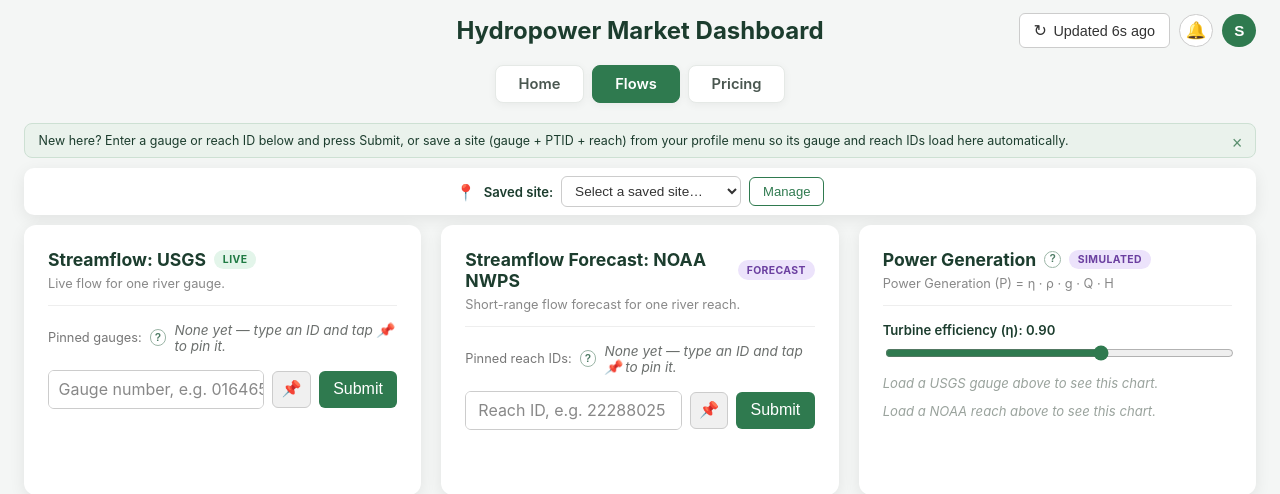
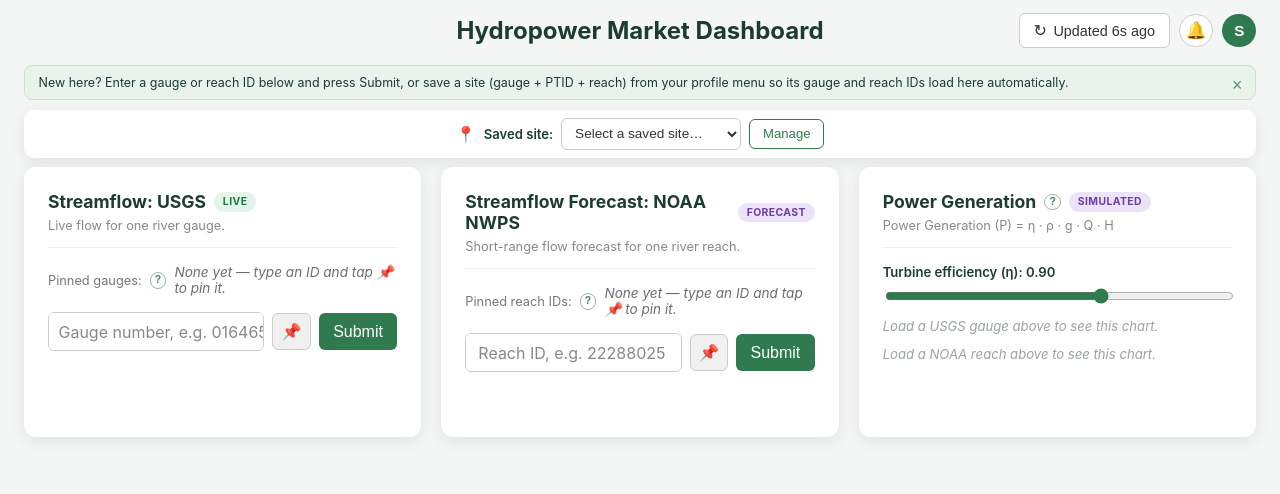
Before and after one commit to sakksham27/hydropower-market-dashboard, a Flask app: page /flows in a window 1280 px wide. Shown: the top 494 px of the page. Run offline with Flask 3, Linux system fonts and the light colour scheme; the visitor is signed in with stand-in values (Sample User, id 1); data that the repository does not hold is empty; some libraries are stand-ins or nearby versions.

Commit message:
Hide Home and Pricing pages, leaving Flows as the only page for now
/ and /pricing now redirect to /flows instead of rendering their templates
(left on disk, just unrendered), and the Home/Flows/Pricing nav is hidden
since there's nothing left to navigate between. Post-login/signup redirects
now go straight to /flows too, avoiding a bounce through the now-redirecting
home route.

Co-Authored-By: Claude Sonnet 5 <noreply@anthropic.com>
Claude-Session: https://claude.ai/code/session_013HsLWQKep2TtqGhTGsgPqu

```diff
--- a/app/app.py
+++ b/app/app.py
@@ -222,10 +222,12 @@ def clean_reach_data(payload: dict, reach_id: str) -> list[dict]:
     return rows
 
 
+# Home and Pricing are hidden for now — Flows is the only page in use, so
+# both routes just bounce there rather than being removed outright.
 @app.route("/")
 @login_required
 def home():
-    return render_template("home.html", username=session.get("username"))
+    return redirect(url_for("flows"))
 
 
 @app.route("/flows")
@@ -237,13 +239,13 @@ def flows():
 @app.route("/pricing")
 @login_required
 def pricing():
-    return render_template("pricing.html", username=session.get("username"))
+    return redirect(url_for("flows"))
 
 
 @app.route("/start")
 def start():
     if "user_id" in session:
-        return redirect(url_for("home"))
+        return redirect(url_for("flows"))
     return render_template("start.html")
 
 
@@ -277,7 +279,7 @@ def signup():
 
     session["user_id"] = user_id
     session["username"] = username
-    return redirect(url_for("home"))
+    return redirect(url_for("flows"))
 
 
 @app.route("/login", methods=["POST"])
@@ -293,7 +295,7 @@ def login():
 
     session["user_id"] = user["id"]
     session["username"] = user["username"]
-    return redirect(url_for("home"))
+    return redirect(url_for("flows"))
 
 
 @app.route("/logout", methods=["POST"])
--- a/app/templates/_header.html
+++ b/app/templates/_header.html
@@ -35,8 +35,6 @@
         </div>
     </div>
 
-    <nav class="site-nav" aria-label="Main">
-        <a href="{{ url_for('home') }}" class="site-nav-link{{ ' active' if active_page == 'home' else '' }}">Home</a>
-        <a href="{{ url_for('flows') }}" class="site-nav-link{{ ' active' if active_page == 'flows' else '' }}">Flows</a>
-        <a href="{{ url_for('pricing') }}" class="site-nav-link{{ ' active' if active_page == 'pricing' else '' }}">Pricing</a>
-    </nav>
+    <!-- Home and Pricing are hidden for now (app.py redirects both to Flows),
+         so the nav is hidden too rather than showing links to pages that
+         just bounce back here. -->
```
